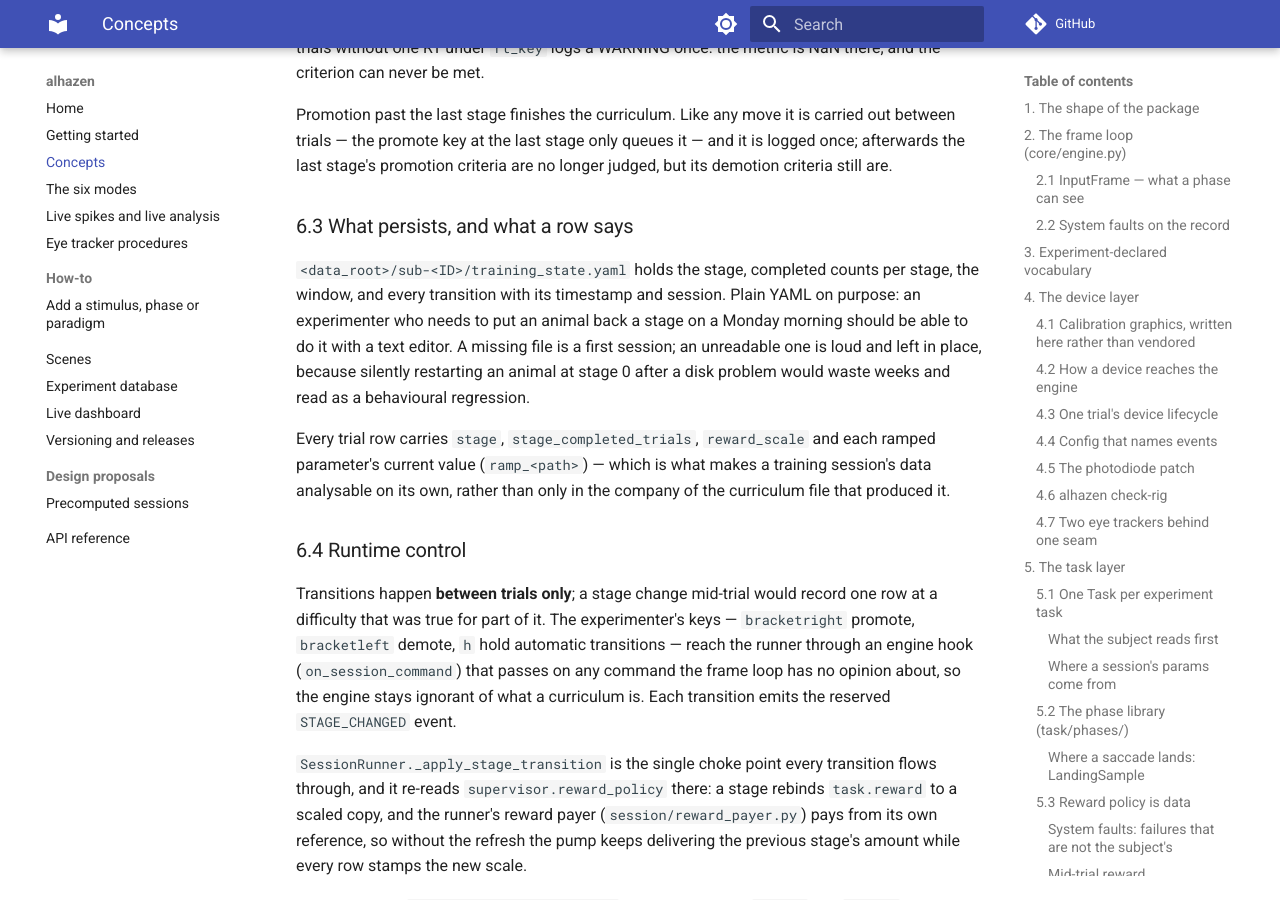
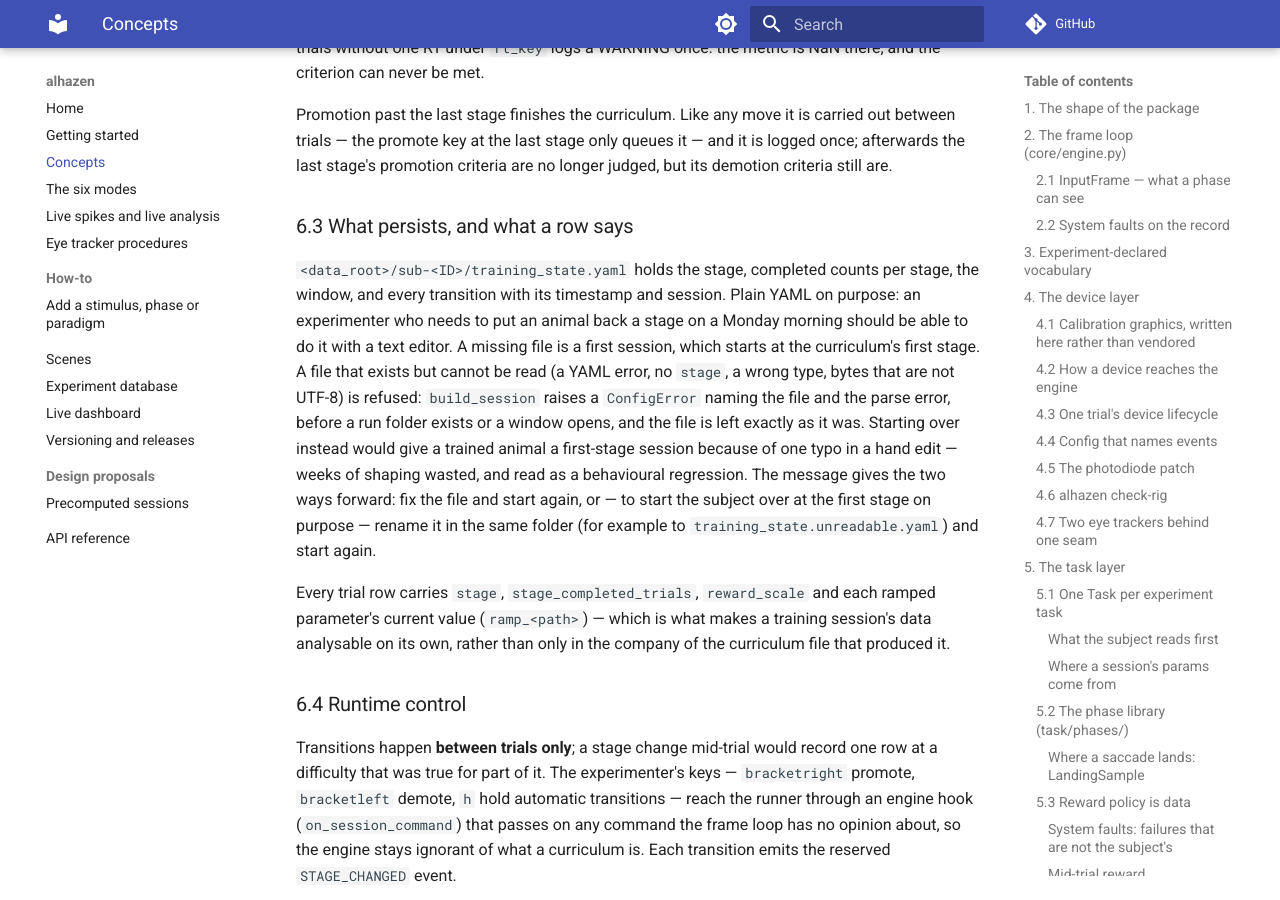
Before and after one commit to sh4r11f/alhazen, an MkDocs documentation site: the page built from docs/architecture.md, in a window 1280 px wide and 900 px high, scrolled down 32994 px. Built offline with MkDocs 1.6.1 and Material for MkDocs 9.7.7, drawn with Linux system fonts in a browser that asks for light colours; comment, search, counter and statistics services are not loaded.

Commit message:
Refuse an unreadable training state instead of starting over (#99)
A training_state.yaml that existed but could not be read (a YAML error,
a missing stage, a wrong type, bytes that are not UTF-8) made the
session start the subject at the curriculum's first stage, log an
ERROR, and rename the file aside when it saved. A typo in a hand edit
therefore gave a trained animal a first-stage session.

TrainingState.load now raises ConfigError naming the file and the parse
error, and says how to proceed: fix the file, or rename it in the same
folder (e.g. training_state.unreadable.yaml) to start the subject over
on purpose. build_session loads the state before SessionPaths.create,
so the refusal comes before a run folder exists or a window opens, and
the file is left byte for byte. A missing file is still a first
session. The set-aside machinery (_unreadable, _set_aside, _aside_name)
is removed; the atomic save stays.

The tests that encoded the start-over and set-aside behaviour are
rewritten to assert the refusal. CHANGELOG gains an Unreleased/Changed
entry; architecture.md section 6.3 describes the new behaviour.

```diff
--- a/docs/architecture.md
+++ b/docs/architecture.md
@@ -1311,9 +1311,16 @@ are no longer judged, but its demotion criteria still are.
 per stage, the window, and every transition with its timestamp and session.
 Plain YAML on purpose: an experimenter who needs to put an animal back a
 stage on a Monday morning should be able to do it with a text editor. A
-missing file is a first session; an unreadable one is loud and left in place,
-because silently restarting an animal at stage 0 after a disk problem would
-waste weeks and read as a behavioural regression.
+missing file is a first session, which starts at the curriculum's first stage.
+A file that exists but cannot be read (a YAML error, no `stage`, a wrong type,
+bytes that are not UTF-8) is refused: `build_session` raises a `ConfigError`
+naming the file and the parse error, before a run folder exists or a window
+opens, and the file is left exactly as it was. Starting over instead would
+give a trained animal a first-stage session because of one typo in a hand
+edit — weeks of shaping wasted, and read as a behavioural regression. The
+message gives the two ways forward: fix the file and start again, or — to
+start the subject over at the first stage on purpose — rename it in the same
+folder (for example to `training_state.unreadable.yaml`) and start again.
 
 Every trial row carries `stage`, `stage_completed_trials`, `reward_scale` and
 each ramped parameter's current value (`ramp_<path>`) — which is what makes a
```
Also changed, not shown: CHANGELOG.md (+17 -0 lines), 3 other files.
